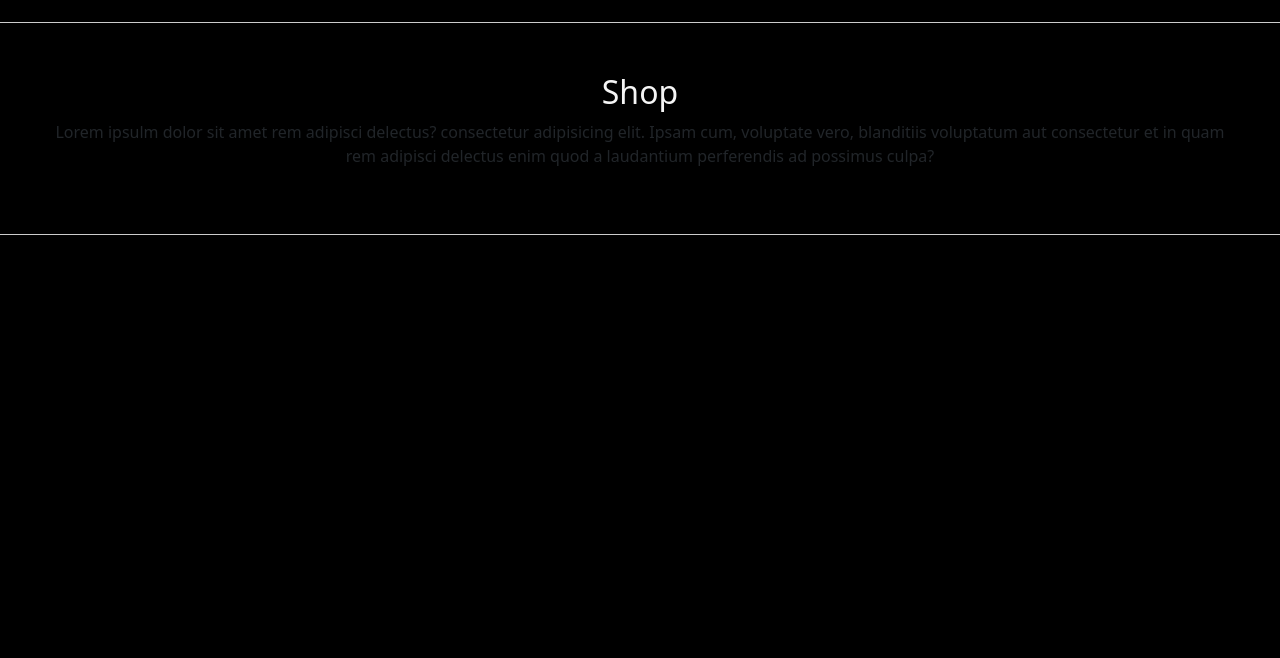
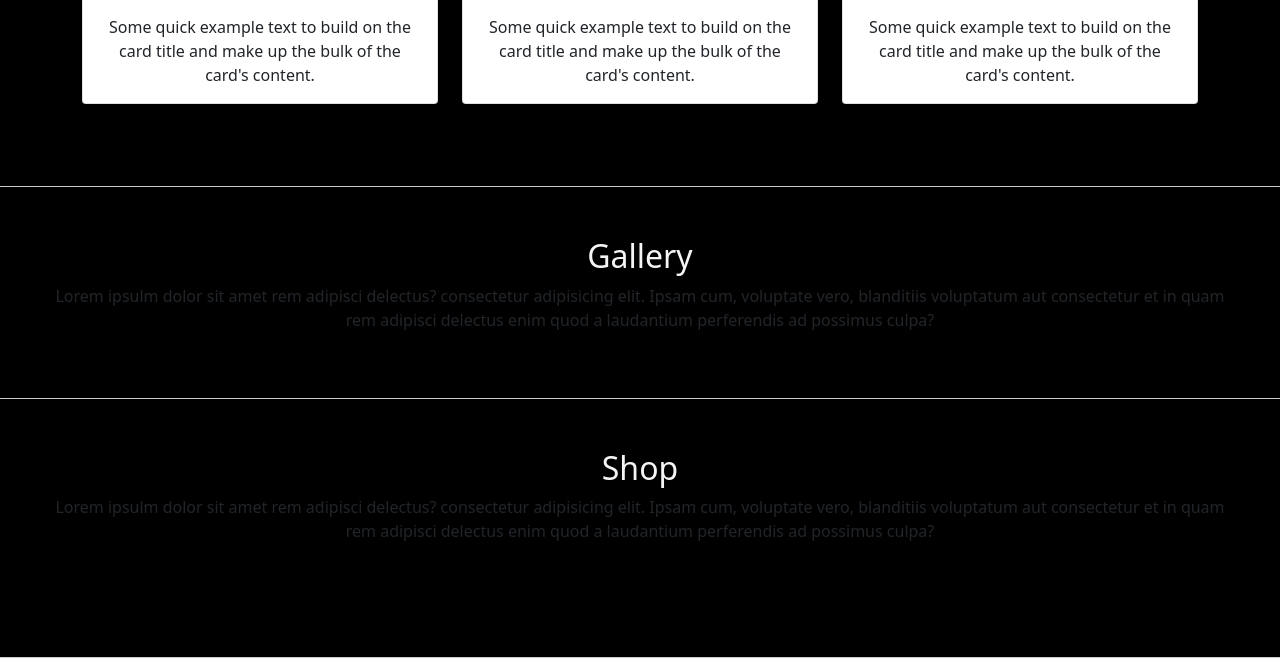
Before and after one commit to LHB410/Connor_website, a PHP site: page / in a window 1280 px wide. Shown: the part 1478-2136 px from the top of the page. Before the commit the page ends 1713 px from the top, so only its background shows below. Run offline with PHP 8.4, Linux system fonts and the light colour scheme.

Commit message:
galleery cards added

```diff
--- /dev/null
+++ b/css/footer.css
@@ -0,0 +1,41 @@
+footer {
+  text-align: center;
+  display: inline-block;
+  background-color: black;
+  color: antiquewhite;
+  width: 100%;
+  position: fixed;
+  left: 0;
+  bottom: 0;
+  height: fit-content;
+}
+
+.footer ul{
+  list-style: none;
+  text-align: center;
+  display: inline;
+  float: none;
+  padding: 0px 8px;
+}
+
+footer li {
+  display: inline-block;
+  list-style-type: none;
+  line-height: 9px;
+  padding: 0 10px;
+}
+
+
+.footer ul li a:hover {
+  padding: 12px;
+  color: rgb(160, 34, 108);
+}
+
+.footer ul li a {
+  margin: 8px;
+  padding: 10px;
+  color: #fff;
+  font-size: 1.2em;
+  text-decoration: none;
+  transition: all 0.3s ease-out;
+}
--- a/css/items.css
+++ b/css/items.css
@@ -19,3 +19,12 @@
 .col-full {
   width: 1044px;
 }
+
+.card {
+  margin-bottom: 2rem;
+  width: auto;
+}
+
+.col {
+  width: fit-content;
+}
--- a/css/style.css
+++ b/css/style.css
@@ -1,6 +1,7 @@
 @import 'navbar.css';
 @import 'items.css';
 @import 'video.css';
+@import 'footer.css';
 
 * {
   margin: 0;
@@ -21,3 +22,7 @@ h1,h2,h3,h4,h5,h6,a {
 a {
   color: inherit;
 }
+
+.container{
+  text-align: center;
+}
--- a/css/video.css
+++ b/css/video.css
@@ -1,6 +1,8 @@
 Iframe {
   width: 100%;
   height: auto;
+  display: block;
+  margin: 0 auto;
 }
 
 .video-container {
--- a/index.html
+++ b/index.html
@@ -33,24 +33,43 @@
   </div>
   <div id="two" class="item">
     <h2>Videos</h2>
+    <div class="container">
       <div class="video-container">
-      <iframe width="560" height="315" src="https://www.youtube.com/embed/PgsnqoBhLyY?start=35&autoplay=1" title="YouTube video player"
-        frameborder="0" allow="accelerometer; autoplay; clipboard-write; encrypted-media; gyroscope; picture-in-picture"
+        <iframe width="560" height="315" src="https://www.youtube.com/embed/PgsnqoBhLyY?start=35&autoplay=1"
+          title="YouTube video player" frameborder="0"
+          allow="accelerometer; autoplay; clipboard-write; encrypted-media; gyroscope; picture-in-picture"
           allowfullscreen></iframe>
       </div>
     </div>
+
+  </div>
   <div id="three" class="item">
     <h2>Bands</h2>
-    <div class="container">
+    <div class="container d-flex justify-content-around">
       <div class="row">
         <div class="col">
-          Card here
+          <div class="card">
+          <img src="..." class="card-img-top" alt="...">
+          <div class="card-body">
+            <p class="card-text">Some quick example text to build on the card title and make up the bulk of the card's content.</p>
+          </div>
+        </div>
         </div>
         <div class="col">
-          Card here
+          <div class="card">
+            <img src="..." class="card-img-top" alt="...">
+            <div class="card-body">
+              <p class="card-text">Some quick example text to build on the card title and make up the bulk of the card's content.</p>
+            </div>
+          </div>
         </div>
         <div class="col">
-          Card here
+          <div class="card">
+            <img src="..." class="card-img-top" alt="...">
+            <div class="card-body">
+              <p class="card-text">Some quick example text to build on the card title and make up the bulk of the card's content.</p>
+            </div>
+          </div>
         </div>
       </div>
     </div>
@@ -63,7 +82,7 @@
   </div>
   <div id="five" class="item">
     <h2>Shop</h2>
-    <p>Lorem ipsulm dolor sit amet rem adipisci delectus? consectetur adipisicing elit. Ipsam cum, voluptate vero,
+    <p class="pb-5">Lorem ipsulm dolor sit amet rem adipisci delectus? consectetur adipisicing elit. Ipsam cum, voluptate vero,
       blanditiis voluptatum aut consectetur et in quam rem adipisci delectus enim quod a laudantium perferendis ad
       possimus culpa?</p>
   </div>
@@ -72,13 +91,22 @@
 
 
 
-
+  <div class="footer">
     <footer>
       <!-- scroll to top -->
+      <ul>
+        <li>FB</li>
+        <li>INSTA</li>
+        <li>YOUTUBE</li>
+      </ul>
+      <p class="mb-3">© Connor D Steck. All rights reservered</p>
+
       <a id="to_Top" href="#one">
         <div class="to-Top"></div>
       </a>
     </footer>
+  </div>
+
 
 
   <script src="https://cdn.jsdelivr.net/npm/bootstrap@5.1.3/dist/js/bootstrap.bundle.min.js"
```
Lines whose indentation alone changed are shown as unchanged.
